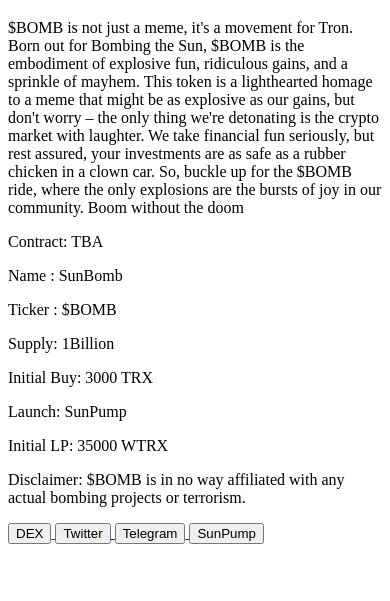
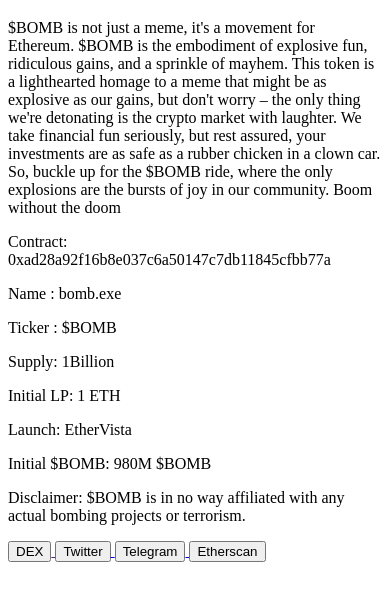
Before and after one commit to bombethereum/bombeth, a plain HTML site: page mobile.html in a window 390 px wide. Shown: the part 61-662 px from the top of the page. Drawn offline with Linux system fonts and the light colour scheme.

Commit message:
Update mobile.html

```diff
--- a/mobile.html
+++ b/mobile.html
@@ -17,8 +17,8 @@
 ⠀⠀⠀⠈⠻⣿⣿⣿⣿⣿⣿⣿⣿⣿⣿⠿⠋⠀⠀⠀⠀⠀⠀⠀⠀⠀⠀⠀
 ⠀⠀⠀⠀⠀⠀⠉⠙⠛⠛⠛⠛⠛⠉⠀⠀⠀⠀⠀⠀⠀⠀⠀⠀⠀⠀⠀⠀
 
-Bomb Blast ($BOMB)
-Telegram: http://t.me/bombcointron
+Bomb.exe ($BOMB)
+Telegram: http://t.me/bombcoineth
 Website:  https://bombcoin.xyz/
 Twitter:  https://twitter.com/Bomb_Coin
 
@@ -97,26 +97,26 @@
 <div class="frame">
   <div class="piece output" id="output">
         <h1>$BOMB</h1>
-    <p>$BOMB is not just a meme, it's a movement for Tron. Born out for Bombing the Sun, $BOMB is the embodiment of explosive fun, ridiculous gains, and a sprinkle of mayhem. This token is a lighthearted homage to a meme that might be as explosive as our gains, but don't worry – the only thing we're detonating is the crypto market with laughter. We take financial fun seriously, but rest assured, your investments are as safe as a rubber chicken in a clown car. So, buckle up for the $BOMB ride, where the only explosions are the bursts of joy in our community. Boom without the doom</p>
-    <p>Contract: TBA<p>
-	Name : SunBomb<p>
+    <p>$BOMB is not just a meme, it's a movement for Ethereum. $BOMB is the embodiment of explosive fun, ridiculous gains, and a sprinkle of mayhem. This token is a lighthearted homage to a meme that might be as explosive as our gains, but don't worry – the only thing we're detonating is the crypto market with laughter. We take financial fun seriously, but rest assured, your investments are as safe as a rubber chicken in a clown car. So, buckle up for the $BOMB ride, where the only explosions are the bursts of joy in our community. Boom without the doom</p>
+    <p>Contract: 0xad28a92f16b8e037c6a50147c7db11845cfbb77a<p>
+	Name : bomb.exe<p>
 	Ticker : $BOMB<p>
 
 Supply: 1Billion<p>
 
-Initial Buy: 3000 TRX<p>
+Initial LP: 1 ETH<p>
 
 
 
-Launch: SunPump<p>
+Launch: EtherVista<p>
 
-Initial LP: 35000 WTRX</p>
+Initial  $BOMB: 980M $BOMB</p>
     <p>Disclaimer: $BOMB is in no way affiliated with any actual bombing projects or terrorism. </p>
 
    <a href=""> <button>DEX</button>
    <a href="https://twitter.com/Bomb_Coin"> <button>Twitter</button>
-   <a href="https://t.me/bombcointron"> <button>Telegram</button>
-   <a href=""> <button>SunPump</button>
+   <a href="https://t.me/bombcoineth"> <button>Telegram</button>
+   <a href="https://etherscan.io/address/0xad28a92f16b8e037c6a50147c7db11845cfbb77a"> <button>Etherscan</button>
   </div>
   <div class="piece scanlines noclick"></div>
   <div class="piece glow noclick"></div>
```
